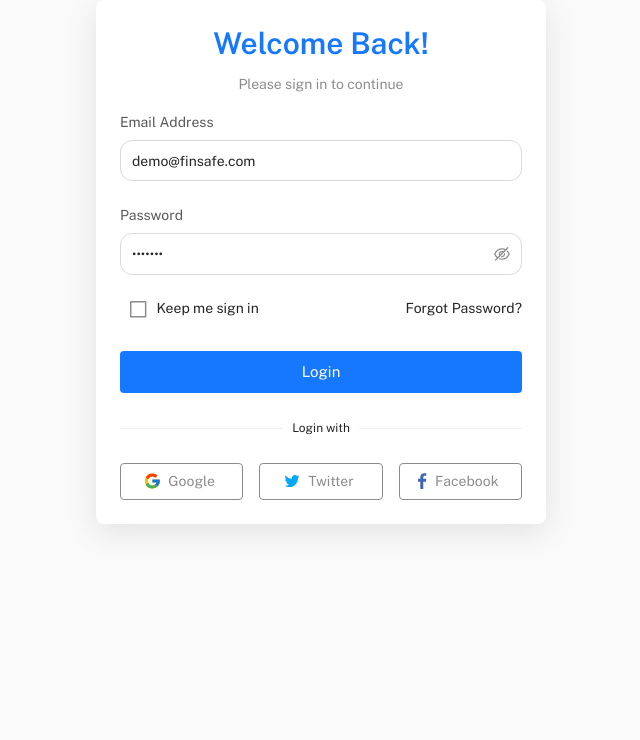
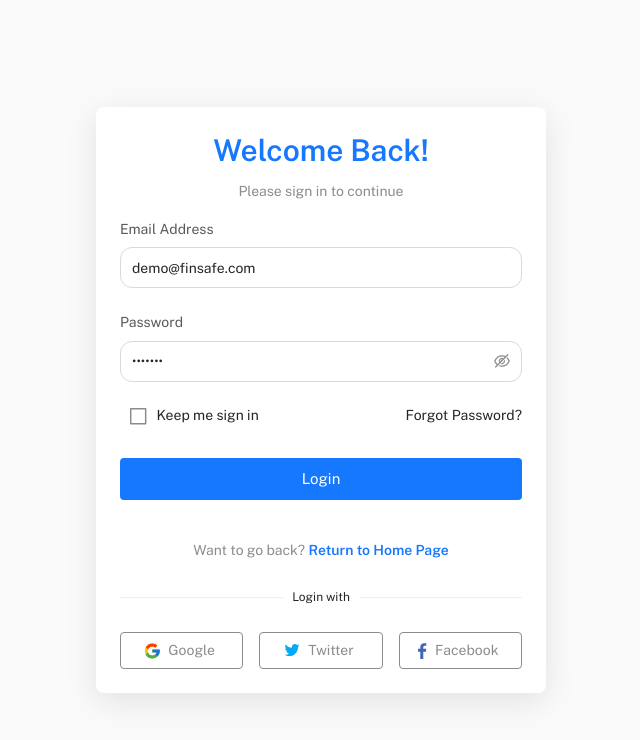
Before and after one commit to Ankitkrjha32/fraud_detection_Plateform--FinSafe, a React (Vite) app: page /free/auth/login in a window 1280 px wide. Shown: the top 740 px of the page, without its empty margins (319-959 px from the left). Built offline with nearby package versions, Linux system fonts and the light colour scheme.

Commit message:
login page fixed v2

```diff
--- a/src/layout/Dashboard/Drawer/DrawerContent/NavCard.jsx
+++ b/src/layout/Dashboard/Drawer/DrawerContent/NavCard.jsx
@@ -20,7 +20,7 @@ export default function NavCard() {
       <Stack alignItems="center" spacing={2.5}>
         <CardMedia component="img" image={avatar} sx={{ width: 112 }} />
         <Stack alignItems="center">
-          <Typography variant="h5">FinRider</Typography>
+          <Typography variant="h5">UniqueDevs</Typography>
           <Typography variant="h6" color="secondary">
             Checkout pro features
           </Typography>
--- a/src/pages/authentication/AuthWrapper.jsx
+++ b/src/pages/authentication/AuthWrapper.jsx
@@ -11,32 +11,31 @@ import AuthBackground from 'assets/images/auth/AuthBackground';
 
 export default function AuthWrapper({ children }) {
   return (
-    <Box sx={{ minHeight: '100vh' }}>
+    <Box sx={{
+      minHeight: '100vh',
+      display: 'flex',
+      flexDirection: 'column'
+    }}>
       <AuthBackground />
       <Grid
         container
-        direction="column"
-        justifyContent="flex-start"
         sx={{ minHeight: '100vh' }}
       >
-        <Grid item xs={12} sx={{ ml: 3, mt: 3 }}>
-          <Box sx={{ width: 100, height: 100 }}>
-            <Logo />
-          </Box>
+        <Grid item xs={12} sx={{ ml: 3, mt: 3, position: 'absolute' }}>
+          <Logo />
         </Grid>
-        <Grid item xs={12}>
-          <Grid
-            item
-            xs={12}
-            container
-            justifyContent="center"
-            alignItems="center"
-            sx={{ minHeight: { xs: 'calc(100vh - 134px)', md: 'calc(100vh - 112px)' }, mx: 2 }}
-          >
-            <Grid item>
-              <AuthCard>{children}</AuthCard>
-            </Grid>
-          </Grid>
+        <Grid
+          item
+          xs={12}
+          sx={{
+            display: 'flex',
+            alignItems: 'center',
+            justifyContent: 'center'
+          }}
+        >
+          <AuthCard>
+            {children}
+          </AuthCard>
         </Grid>
       </Grid>
     </Box>
--- a/src/pages/authentication/auth-forms/AuthLogin.jsx
+++ b/src/pages/authentication/auth-forms/AuthLogin.jsx
@@ -67,23 +67,31 @@ export default function AuthLogin({ isDemo = false }) {
     }
   };
 
-  const defaultValues = {
-    email: 'demo@finsafe.com',
-    password: 'demo123',
-    submit: null
-  };
-
   return (
+    <Box
+      sx={{
+        display: 'flex',
+        flexDirection: 'column',
+        alignItems: 'center',
+        justifyContent: 'center',
+        minHeight: '100vh',
+        padding: 3
+      }}
+    >
       <Box sx={{
+        width: '100%',
         maxWidth: '450px',
-      margin: '0 auto',
-      p: 3,
         backgroundColor: 'background.paper',
         borderRadius: 2,
-      boxShadow: '0 8px 32px rgba(0, 0, 0, 0.1)'
+        boxShadow: '0 8px 32px rgba(0, 0, 0, 0.1)',
+        p: 3
       }}>
         <Formik
-        initialValues={defaultValues}  // Use defaultValues instead of conditional values
+          initialValues={{
+            email: 'demo@finsafe.com', // Remove conditional
+            password: 'demo123', // Remove conditional
+            submit: null
+          }}
           validationSchema={Yup.object().shape({
             email: Yup.string().email('Must be a valid email').max(255).required('Email is required'),
             password: Yup.string().max(255).required('Password is required')
@@ -199,6 +207,27 @@ export default function AuthLogin({ isDemo = false }) {
                   </AnimateButton>
                 </Grid>
                 <Grid item xs={12}>
+                  <Box sx={{ textAlign: 'center', mt: 2 }}>
+                    <Typography variant="body1" color="textSecondary">
+                      Want to go back?{' '}
+                      <Link
+                        component={RouterLink}
+                        to="/"
+                        variant="subtitle1"
+                        sx={{
+                          textDecoration: 'none',
+                          color: 'primary.main',
+                          '&:hover': {
+                            color: 'primary.dark'
+                          }
+                        }}
+                      >
+                        Return to Home Page
+                      </Link>
+                    </Typography>
+                  </Box>
+                </Grid>
+                <Grid item xs={12}>
                   <Divider>
                     <Typography variant="caption"> Login with</Typography>
                   </Divider>
@@ -211,6 +240,7 @@ export default function AuthLogin({ isDemo = false }) {
           )}
         </Formik>
       </Box>
+    </Box>
   );
 }
 
```
Lines whose indentation alone changed are shown as unchanged.
